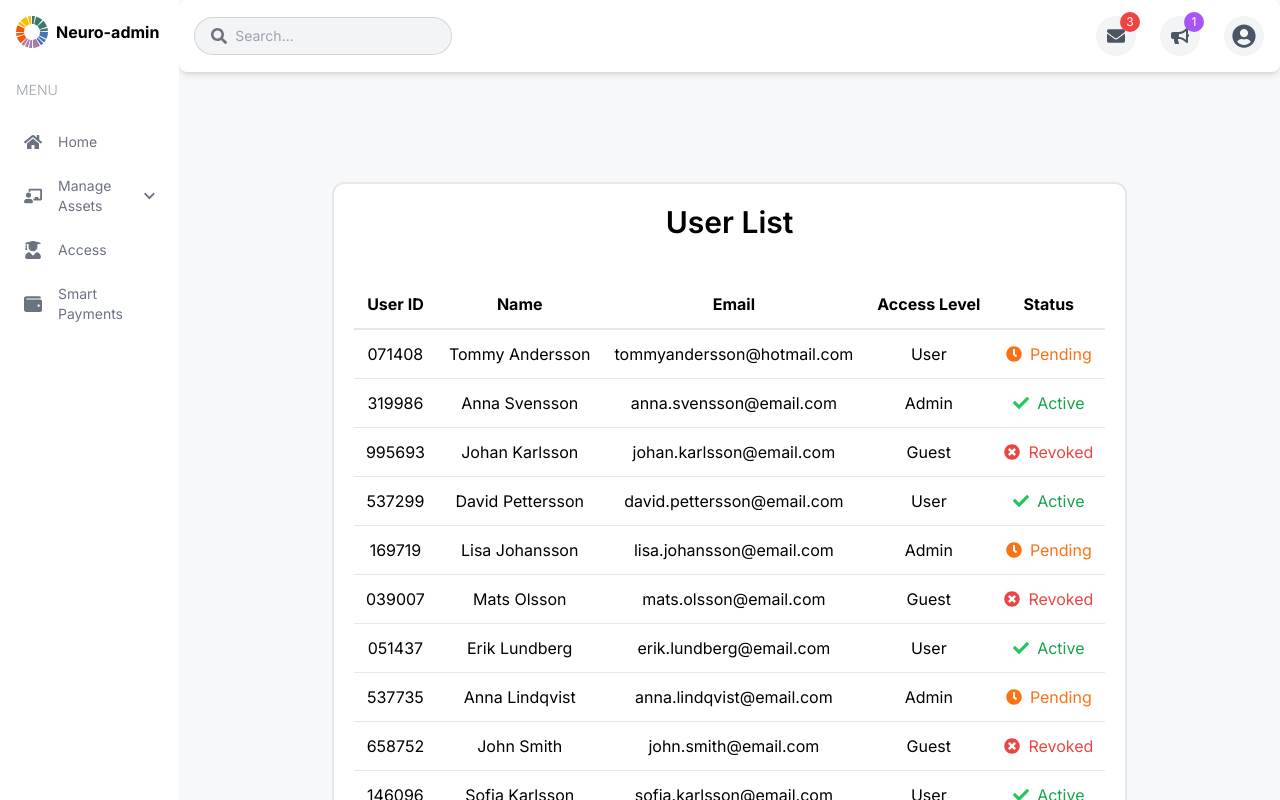
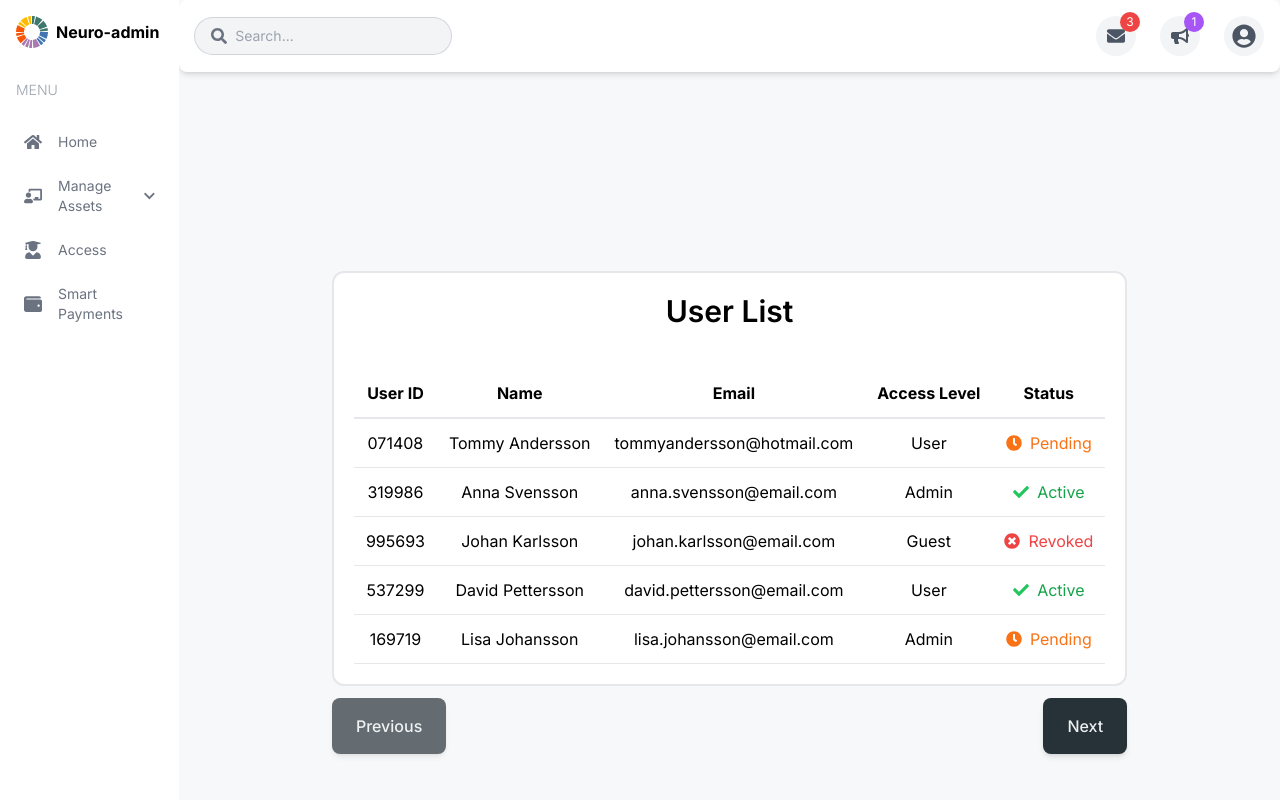
Before and after one commit to Trust-Anchor-Group/Neuro-Admin, a Next.js app: page /list/access in a window 1280 px wide. Built offline with nearby package versions, Linux system fonts and the light colour scheme.

Commit message:
feat(access): Add pagination to user list

```diff
--- a/src/app/(dashboard)/list/access/page.jsx
+++ b/src/app/(dashboard)/list/access/page.jsx
@@ -1,15 +1,27 @@
-
+'use server'
+import { getUserList } from '@/app/utils/getUserList';
 import { PaginatedList } from '@/components/access/PaginatedList'
+import { Pagination } from '@/components/access/Pagination';
 import React from 'react'
 
-const AccessPage = () => {
+const AccessPage = async ({searchParams}) => {
 
+  //Check the page number in the url
+  let page = parseInt((await searchParams)?.page || '1', 10)
+  page = !page || page < 1 ? 1 : page
+  const limit = 5
 
+  //Fetch data from backend
+  const { data:userList,totalPages } = await getUserList(page,limit)
+  const prevPage = page - 1 > 0 ? page - 1 : 1
 
   return (
     <div>
         <div className='flex justify-center items-center h-screen my-10'>
-            <PaginatedList/>
+          <div className='flex flex-col gap-3'>
+            <PaginatedList userList={userList} />
+            <Pagination page={page} prevPage={prevPage} totalPages={totalPages}/>
+          </div>
         </div>
     </div>
   )
--- a/src/app/api/mockdata/route.js
+++ b/src/app/api/mockdata/route.js
@@ -6,14 +6,27 @@ import path from 'path';
 export async function GET(req,res){
     try {
 
+        const { searchParams } = new URL(req.url)
+        const page = parseInt(searchParams.get('page') || '1', 10)
+        const limit = parseInt(searchParams.get('limit') || '5',10)
+
+        // Fetch MockData api
         const filePath = path.join(process.cwd(),'src/app/api/userList.json')
-        console.log(filePath)
+        const jsonData = fs.readFileSync(filePath,'utf-8')
 
 
-        const jsonData = fs.readFileSync(filePath,'utf-8')
+        const startIndex = (page - 1) * limit
+        const endIndex = startIndex + limit
 
         const users = JSON.parse(jsonData);
-        return NextResponse.json(users,{status:200})
+        const paginatedUsers = users.slice(startIndex,endIndex)
+
+        const response = {
+            data:paginatedUsers,
+            totalPages:Math.ceil(users.length / limit),
+        }
+
+        return NextResponse.json(response,{status:200})
 
     } catch (error) {
         return NextResponse.json({message:'Internal Server Error'},{status:500})
--- a/src/app/api/userList.json
+++ b/src/app/api/userList.json
@@ -8,5 +8,15 @@
     { "userId": "051437", "name": "Erik Lundberg", "email": "erik.lundberg@email.com", "accessLevel": "User", "status": "Active" },
     { "userId": "537735", "name": "Anna Lindqvist", "email": "anna.lindqvist@email.com", "accessLevel": "Admin", "status": "Pending" },
     { "userId": "658752", "name": "John Smith", "email": "john.smith@email.com", "accessLevel": "Guest", "status": "Revoked" },
-    { "userId": "146096", "name": "Sofia Karlsson", "email": "sofia.karlsson@email.com", "accessLevel": "User", "status": "Active" }
+    { "userId": "146096", "name": "Sofia Karlsson", "email": "sofia.karlsson@email.com", "accessLevel": "User", "status": "Active" },
+    { "userId": "872301", "name": "Karin Nilsson", "email": "karin.nilsson@email.com", "accessLevel": "User", "status": "Active" },
+    { "userId": "763520", "name": "Oskar Berg", "email": "oskar.berg@email.com", "accessLevel": "Guest", "status": "Pending" },
+    { "userId": "654872", "name": "Emilia Andersson", "email": "emilia.andersson@email.com", "accessLevel": "Admin", "status": "Revoked" },
+    { "userId": "549032", "name": "Niklas Eriksson", "email": "niklas.eriksson@email.com", "accessLevel": "User", "status": "Pending" },
+    { "userId": "231487", "name": "Felicia Sjöberg", "email": "felicia.sjoberg@email.com", "accessLevel": "Guest", "status": "Active" },
+    { "userId": "984125", "name": "Henrik Blom", "email": "henrik.blom@email.com", "accessLevel": "User", "status": "Revoked" },
+    { "userId": "312540", "name": "Camilla Hansson", "email": "camilla.hansson@email.com", "accessLevel": "Admin", "status": "Active" },
+    { "userId": "658493", "name": "Daniel Larsson", "email": "daniel.larsson@email.com", "accessLevel": "User", "status": "Active" },
+    { "userId": "120987", "name": "Malin Öberg", "email": "malin.oberg@email.com", "accessLevel": "Guest", "status": "Pending" },
+    { "userId": "907341", "name": "Patrik Holm", "email": "patrik.holm@email.com", "accessLevel": "Admin", "status": "Revoked" }
   ]
--- a/src/app/utils/getUserList.js
+++ b/src/app/utils/getUserList.js
@@ -1,6 +1,7 @@
-export async function getUserList() {
-
-    const res = await fetch('http://localhost:3000/api/mockdata', {
+'use server'
+export async function getUserList(page = 1, limit = 5) {
+    // Fetch mockdata with pagination values
+    const res = await fetch(`http://localhost:3000/api/mockdata?page=${page}&limit=${limit}`, {
     })
 
     if (!res.ok) {
--- a/src/components/access/PaginatedList.jsx
+++ b/src/components/access/PaginatedList.jsx
@@ -1,12 +1,9 @@
-import { getUserList } from '@/app/utils/getUserList';
+'use server'
 import React from 'react'
 import { FaCheck, FaClock, FaTimesCircle } from 'react-icons/fa';
 
+export const PaginatedList = async ({userList}) => {
 
-
-export const PaginatedList = async () => {
-
-   const userList = await getUserList()
 
     return (
         <div className='p-5 border-2 bg-white rounded-xl overflow-x-auto md:overflow-x-hidden'>
--- /dev/null
+++ b/src/components/access/Pagination.jsx
@@ -0,0 +1,28 @@
+'use client'
+import Link from 'next/link'
+import React from 'react'
+
+
+
+ export const Pagination = ({page,prevPage,totalPages}) => {
+
+    //Pagination buttons.
+
+   return (
+     <div className='flex justify-between items-center'>
+       {page === 1 ? (
+        <button className='px-6 py-4 rounded-lg
+        font-medium shadow-md transition-all bg-neuroDarkGray text-neuroGray opacity-70' aria-disabled='true'>Previous</button>
+       ): <Link href={`?page=${prevPage}`}><button className='px-6 py-4 rounded-lg
+        font-medium shadow-md transition-all bg-neuroDarkGray text-neuroGray hover:opacity-70' aria-label='Previous Page'>Previous</button></Link>}
+
+        {page === totalPages ? (
+          <button className='px-6 py-4 rounded-lg
+          font-medium shadow-md transition-all bg-neuroDarkGray
+           text-neuroGray opacity-70' aria-disabled='true'>Next</button>
+        ): <Link href={`?page=${page + 1}`}><button className='px-6 py-4 rounded-lg
+        font-medium shadow-md transition-all bg-neuroDarkGray
+         text-neuroGray hover:opacity-70' aria-label='Next Page'>Next</button></Link>}
+     </div>
+   )
+ }
```
